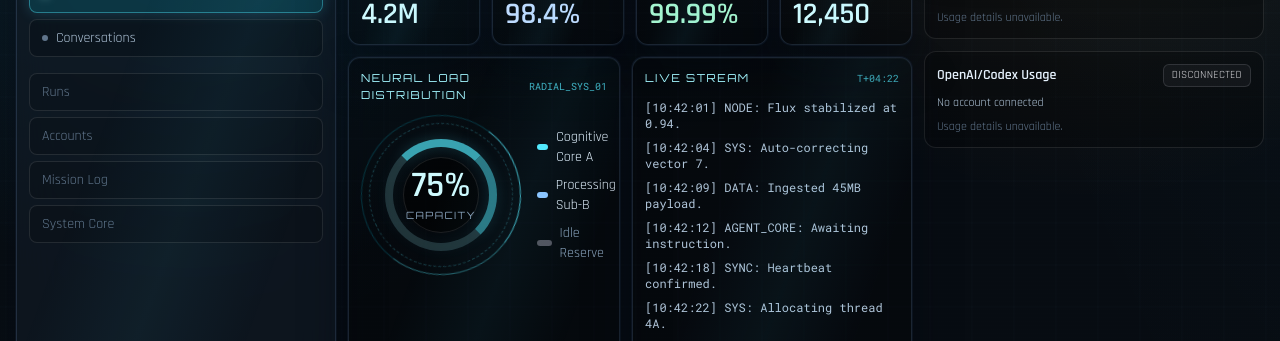
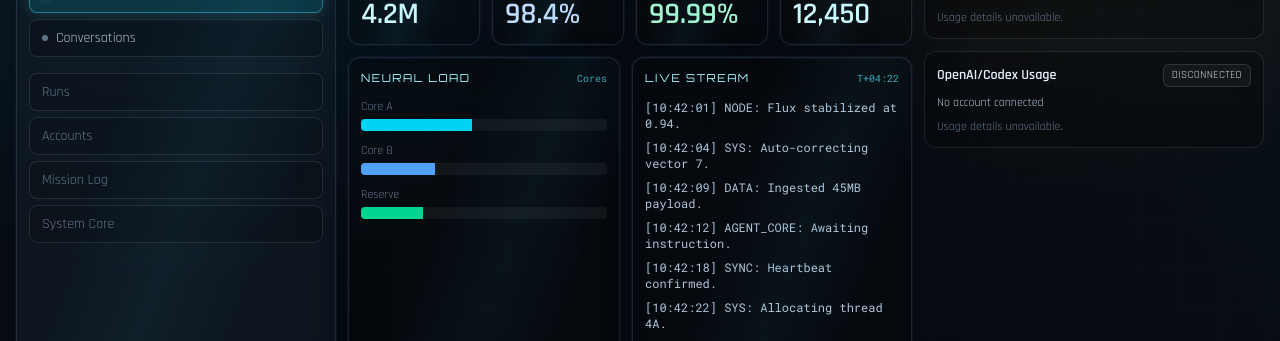
Before and after one commit to tylerthibault/hermes_dashboard, a Next.js app: page / in a window 1280 px wide. Shown: the part 203-544 px from the top of the page. Built offline with nearby package versions, Linux system fonts and the light colour scheme; no server answers; the database is empty.

Commit message:
Add NeuralLoadCard component

```diff
--- a/src/components/command-center/NeuralLoadCard.tsx
+++ b/src/components/command-center/NeuralLoadCard.tsx
@@ -1,55 +1,35 @@
-type NeuralLoadCardProps = {
-  coreA: number;
-  coreB: number;
-  reserve: number;
-};
+type NeuralLoadCardProps = { coreA: number; coreB: number; reserve: number };
 
 export function NeuralLoadCard({ coreA, coreB, reserve }: NeuralLoadCardProps) {
-  const capacity = coreA + coreB;
-
   return (
-    <section className="hud-panel rounded-xl border border-cyan-300/25 bg-black/25 p-3">
+    <article className="hud-panel rounded-xl border border-cyan-300/20 bg-black/25 p-3">
       <div className="mb-3 flex items-center justify-between">
-        <h4 className="hud-title text-[11px] text-cyan-200">Neural Load Distribution</h4>
-        <span className="font-mono text-[10px] text-cyan-300/75">RADIAL_SYS_01</span>
+        <h4 className="hud-title text-[11px] text-cyan-200">Neural Load</h4>
+        <span className="font-mono text-[10px] text-cyan-300/70">Cores</span>
       </div>
 
-      <div className="flex items-center gap-4">
-        <div className="relative h-40 w-40 shrink-0">
-          <div className="rotate-ring-slow absolute inset-0 rounded-full border border-cyan-400/20 border-t-cyan-300/70 border-r-cyan-300/40" />
-          <div className="rotate-ring-reverse absolute inset-2 rounded-full border border-dashed border-cyan-300/25" />
-          <div className="rotate-ring-pulse absolute inset-6 rounded-full border-[8px] border-cyan-200/25 border-t-cyan-300 border-r-cyan-300/70" />
-
-          <div className="absolute inset-[42px] flex flex-col items-center justify-center rounded-full border border-white/10 bg-black/55">
-            <p className="text-4xl font-semibold leading-none text-cyan-100">{capacity}%</p>
-            <p className="hud-title mt-1 text-[10px] text-ink-400">Capacity</p>
+      <div className="space-y-3">
+        <div>
+          <p className="text-xs text-ink-500">Core A</p>
+          <div className="mt-1 h-3 w-full overflow-hidden rounded bg-white/5">
+            <div style={{ width: `${coreA}%` }} className="h-full bg-cyan-400" />
           </div>
         </div>
 
-        <div className="flex-1 space-y-2 text-sm">
-          <div className="flex items-center justify-between gap-3 text-ink-200">
-            <div className="flex items-center gap-2">
-              <span className="h-1.5 w-4 rounded-full bg-cyan-300" />
-              Cognitive Core A
-            </div>
-            <span className="font-semibold">{coreA}%</span>
+        <div>
+          <p className="text-xs text-ink-500">Core B</p>
+          <div className="mt-1 h-3 w-full overflow-hidden rounded bg-white/5">
+            <div style={{ width: `${coreB}%` }} className="h-full bg-blue-400" />
           </div>
-          <div className="flex items-center justify-between gap-3 text-ink-200">
-            <div className="flex items-center gap-2">
-              <span className="h-1.5 w-4 rounded-full bg-blue-300" />
-              Processing Sub-B
-            </div>
-            <span className="font-semibold">{coreB}%</span>
-          </div>
-          <div className="flex items-center justify-between gap-3 text-ink-400">
-            <div className="flex items-center gap-2">
-              <span className="h-1.5 w-4 rounded-full bg-zinc-600" />
-              Idle Reserve
-            </div>
-            <span className="font-semibold">{reserve}%</span>
+        </div>
+
+        <div>
+          <p className="text-xs text-ink-500">Reserve</p>
+          <div className="mt-1 h-3 w-full overflow-hidden rounded bg-white/5">
+            <div style={{ width: `${reserve}%` }} className="h-full bg-emerald-400" />
           </div>
         </div>
       </div>
-    </section>
+    </article>
   );
 }
```
